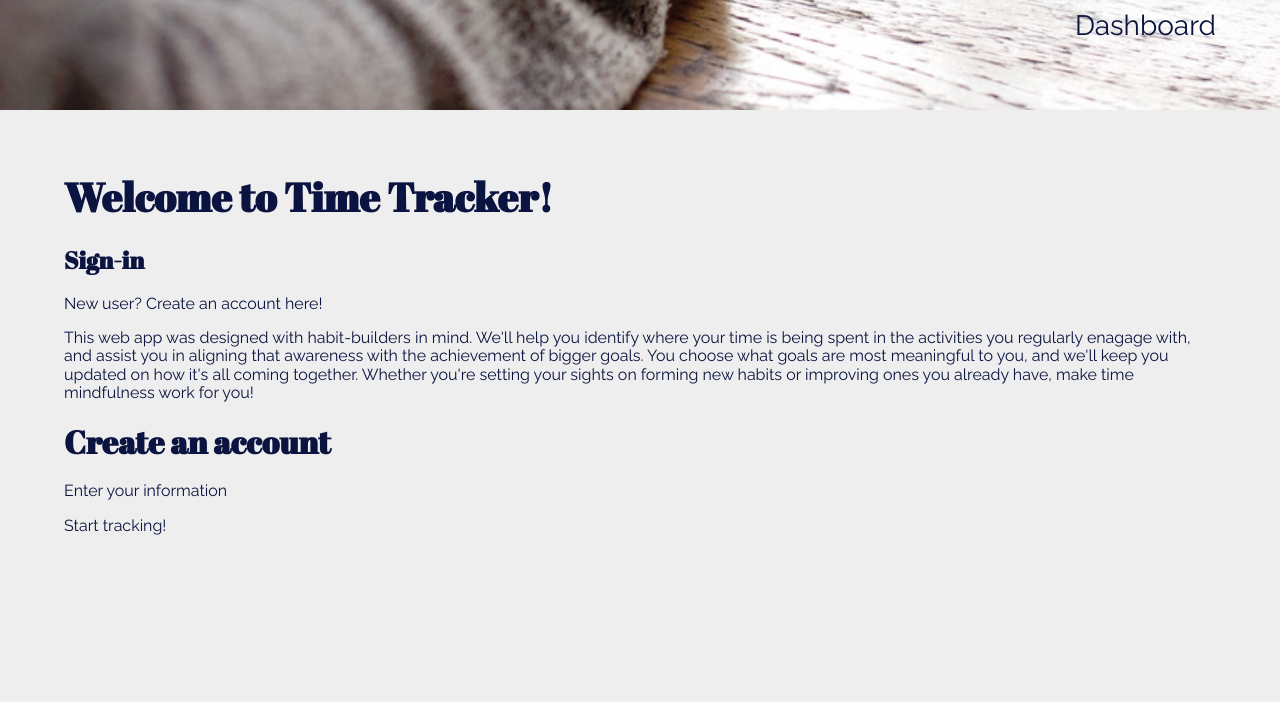
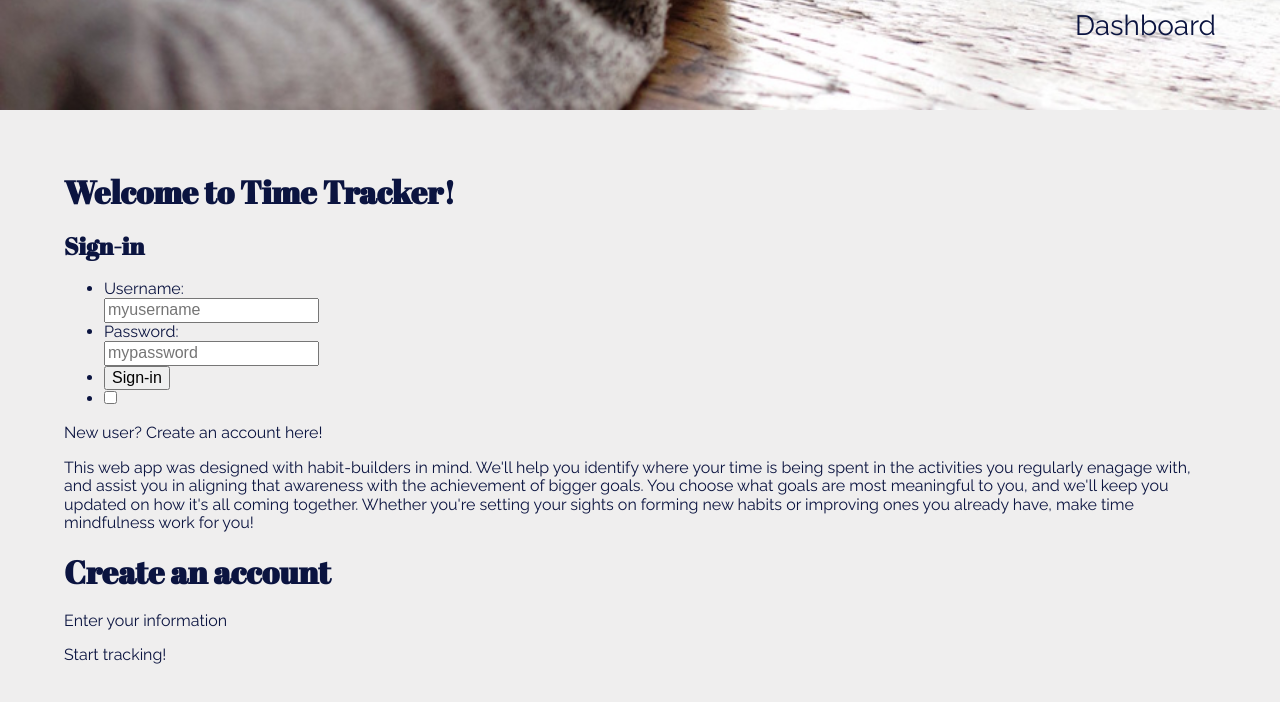
Before and after one commit to martypdx/TimeTracker, a website: page public/index.html in a window 1280 px wide. Shown: the part 743-1445 px from the top of the page. Drawn offline with nearby package versions, Linux system fonts and the light colour scheme.

Commit message:
Signin form

```diff
--- a/public/index.html
+++ b/public/index.html
@@ -54,16 +54,23 @@
 
     <div class="tab-container">
       <section id="landing-page" class="tab-content">
-        <div class="signin">
           <h1>Welcome to Time Tracker!</h1>
 
           <div id="signin-form">
             <h2>Sign-in</h2>
-            <!-- Username and password form -->
+            <form name="signin" action="submit" method="post" accept-charset="UTF-8">
+              <ul>
+                <li><label for="username">Username:<br></label>
+                <input type="text" name="username" placeholder="myusername" required></li>
+                <li><label for="password">Password:<br></label>
+                <input type="text" name="password" placeholder="mypassword" required></li>
+                <li><input type="submit" value="Sign-in"></li>
+                <li><input type="checkbox" value="Stay signed-in"></li>
+              </ul>
+            </form>
             <!-- Checkbox to stay signed in -->
             <p id="new-user">New user? Create an account here! <!-- Link to signup-page --> </p>
           </div>
-        </div>
 
       <section id="signup-page" class="tab-content">
         <div id="about">
```
